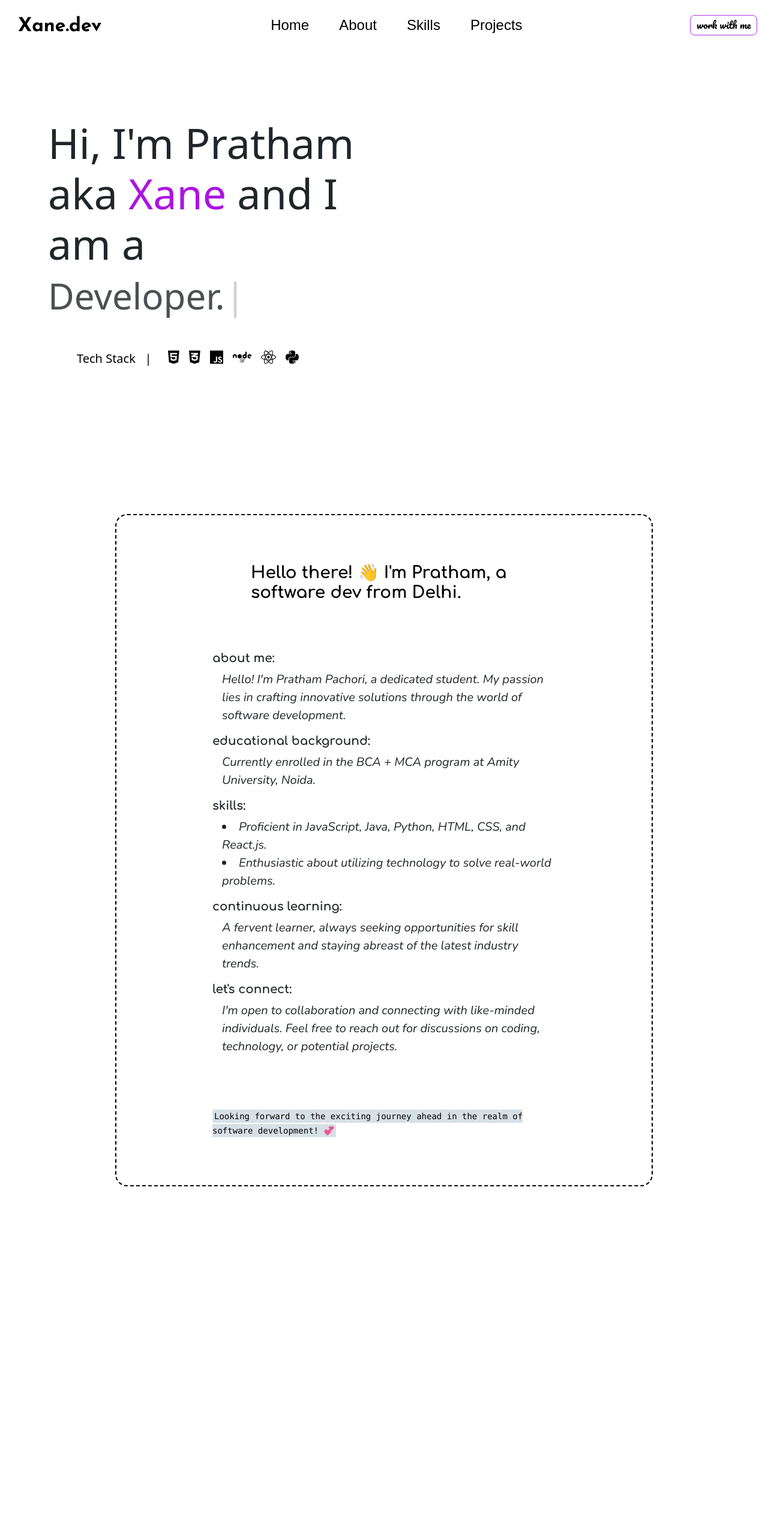
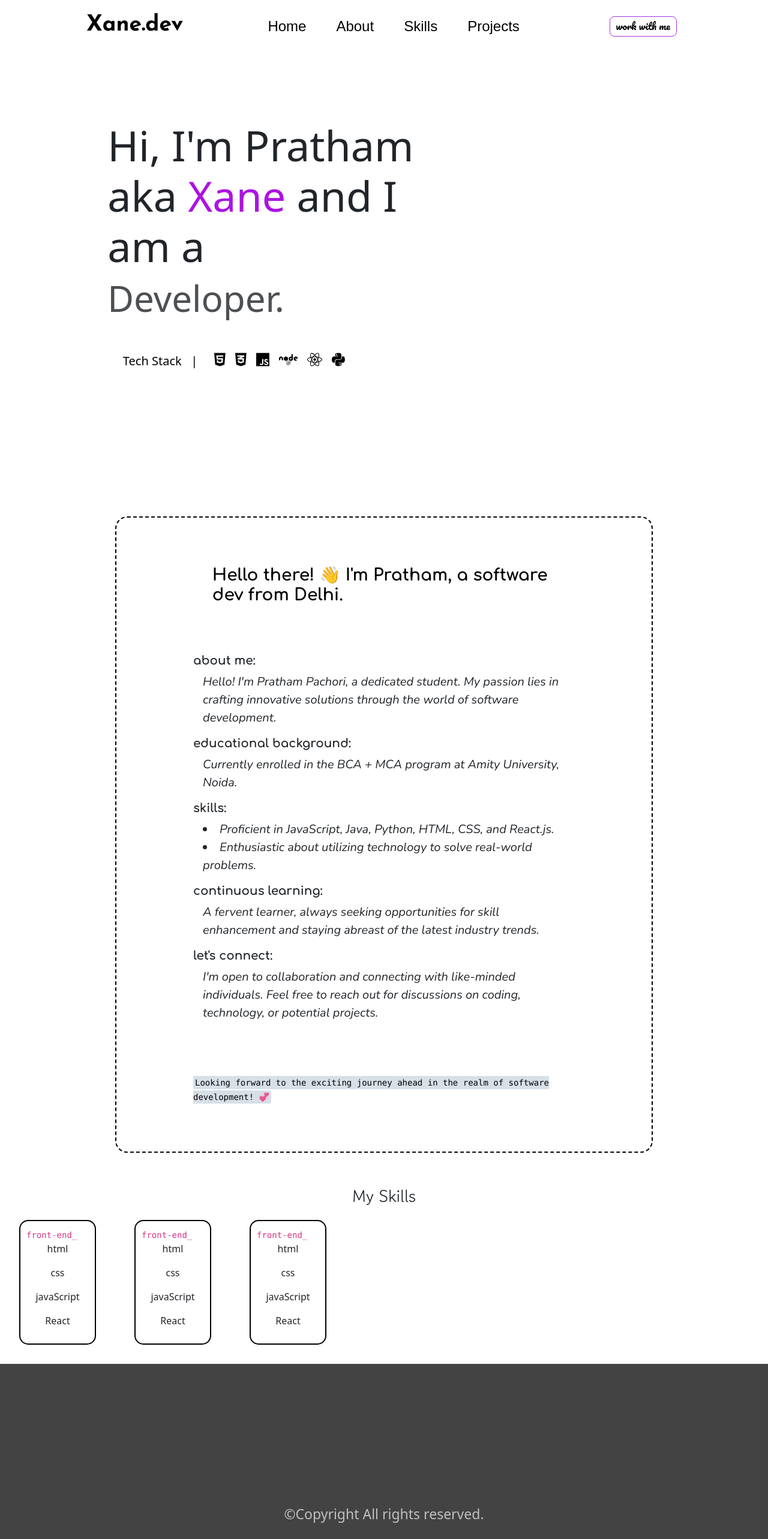
Before and after one commit to Xane07/xaneDev, a React (Vite) app: page / in a window 1280 px wide. Shown: the top 2566 px of the page at 60% size. Built offline with nearby package versions, Linux system fonts and the light colour scheme.

Commit message:
worked on responsiveness

```diff
--- a/src/App.css
+++ b/src/App.css
@@ -1,5 +1,12 @@
-@import url('https://fonts.googleapis.com/css2?family=Pacifico&display=swap');
+@import url("https://fonts.googleapis.com/css2?family=Pacifico&display=swap");
 
+* {
+  padding: 0;
+  margin: 0;
+  outline: none;
+  border: none;
+  box-sizing: border-box;
+}
 
 .heading {
   margin: 1rem;
@@ -26,14 +33,14 @@
   text-decoration: none;
   color: black;
   font-family: "Josefin Sans", sans-serif;
-  margin: 20px;
+  /* margin: 20px; */
   padding-top: 10px;
-  font-size: xx-large;
+  font-size: 37px;
 }
 
 .logoDiv {
   padding-top: 20px;
-  margin-left: 10px;
+  /* margin-left: 10px; */
   width: 200px;
 }
 
@@ -44,4 +51,13 @@
   top: 0;
   z-index: 100;
   background-color: white;
+  /* max-width: 1200px; */
+  margin-left: 10%;
+  margin-right: 10%;
+  padding: 2rem 1rem;
+  display: flex;
+  align-items: center;
+  justify-content: space-between;
+  gap: 2rem;
+
 }
--- a/src/App.jsx
+++ b/src/App.jsx
@@ -4,6 +4,7 @@ import Header from "./elements/header/header.jsx";
 import Text from "./elements/introduction/Text.jsx";
 import Me from "./elements/aboutMe/mesection.jsx"
 import Footer from "./elements/footer/footer.jsx";
+import Skills from "./elements/skills/skills.jsx";
 
 
 import { Analytics } from "@vercel/analytics/react";
@@ -14,7 +15,7 @@ function App() {
       <Header />
       <Text />
       <Me />
-      <div style={{ height: "800px" }} id="skills"></div>
+      <Skills />
       <Footer />
       <Analytics />
     </>
--- a/src/elements/aboutMe/Me.css
+++ b/src/elements/aboutMe/Me.css
@@ -12,6 +12,8 @@
   border: dashed black 2px;
   border-radius: 20px;
   padding-bottom: 10vh;
+  padding-left: 10%;
+  padding-right: 10%;
 }
 
 .hd1 {
@@ -19,7 +21,7 @@
   font-family: "Comfortaa", sans-serif;
   display: flex;
   justify-content: center;
-  margin-left: 4rem;
+  margin-left: 5%;
   margin-top: -20vh;
   margin-bottom: 5rem;
 }
--- a/src/elements/introduction/Text.css
+++ b/src/elements/introduction/Text.css
@@ -10,7 +10,7 @@
 
 .textContainer{
     margin-top: 17vh;
-    margin-left: 5rem;
+    margin-left: 14%;
     left: 50px;
     height: 280px;
     width: 600px;
@@ -30,7 +30,7 @@
     margin-top: 101px;
     display: inline-block;
 
-    margin-left: 8rem;
+    margin-left: 16%;
 }
 
 .icons{
--- a/src/elements/introduction/Text.jsx
+++ b/src/elements/introduction/Text.jsx
@@ -33,7 +33,7 @@ function Text() {
                 ],
                 autoStart: true,
                 loop: true,
-                 // optional delay between each character
+                // optional delay between each character
                 html: true, // enables HTML tags in the strings
               }}
             />
--- /dev/null
+++ b/src/elements/skills/main.css
@@ -0,0 +1,35 @@
+@import url('https://fonts.googleapis.com/css2?family=Gowun+Dodum&display=swap');
+
+
+.skillCards{
+    margin-left: 5%;
+    margin-right: 5%;
+    display: flex;
+    height: 3vh;
+    justify-content: center;
+}
+
+.skillh3{
+    font-family: 'Gowun Dodum', sans-serif;
+}
+
+.thisCard{
+    padding: 10px;
+    margin: 2rem;
+    border: solid black 2px;
+    border-radius: 15px;
+    width: 10%;
+}
+
+.cards123{
+    display: flex;
+}
+
+.skillSpans{
+    display: block;
+}
+
+.skillPoints{
+    display: flex;
+    justify-content: center;
+}
--- /dev/null
+++ b/src/elements/skills/skillCards.jsx
@@ -0,0 +1,17 @@
+function SkillCards() {
+  return (
+    <>
+      <div className="thisCard">
+        <code>front-end_</code>
+        <div className="skillSpans">
+          <p className="skillPoints">html</p>
+          <p className="skillPoints">css</p>
+          <p className="skillPoints">javaScript</p>
+          <p className="skillPoints">React</p>
+          </div>
+      </div>
+    </>
+  );
+}
+
+export default SkillCards;
--- /dev/null
+++ b/src/elements/skills/skills.jsx
@@ -0,0 +1,20 @@
+import React from "react";
+import "./main.css";
+import SkillCards from "./skillCards";
+
+class Skills extends React.Component {
+  render() {
+    return (
+      <>
+        <div className="skillCards" id="skills">
+          <h3 className="skillh3">My Skills</h3>
+        </div>
+        <div className="cards123">
+          <SkillCards /><SkillCards /><SkillCards />
+        </div>
+      </>
+    );
+  }
+}
+
+export default Skills;
```
Also changed, not shown: 1 other file (tests, documents, lock files or other folders).
